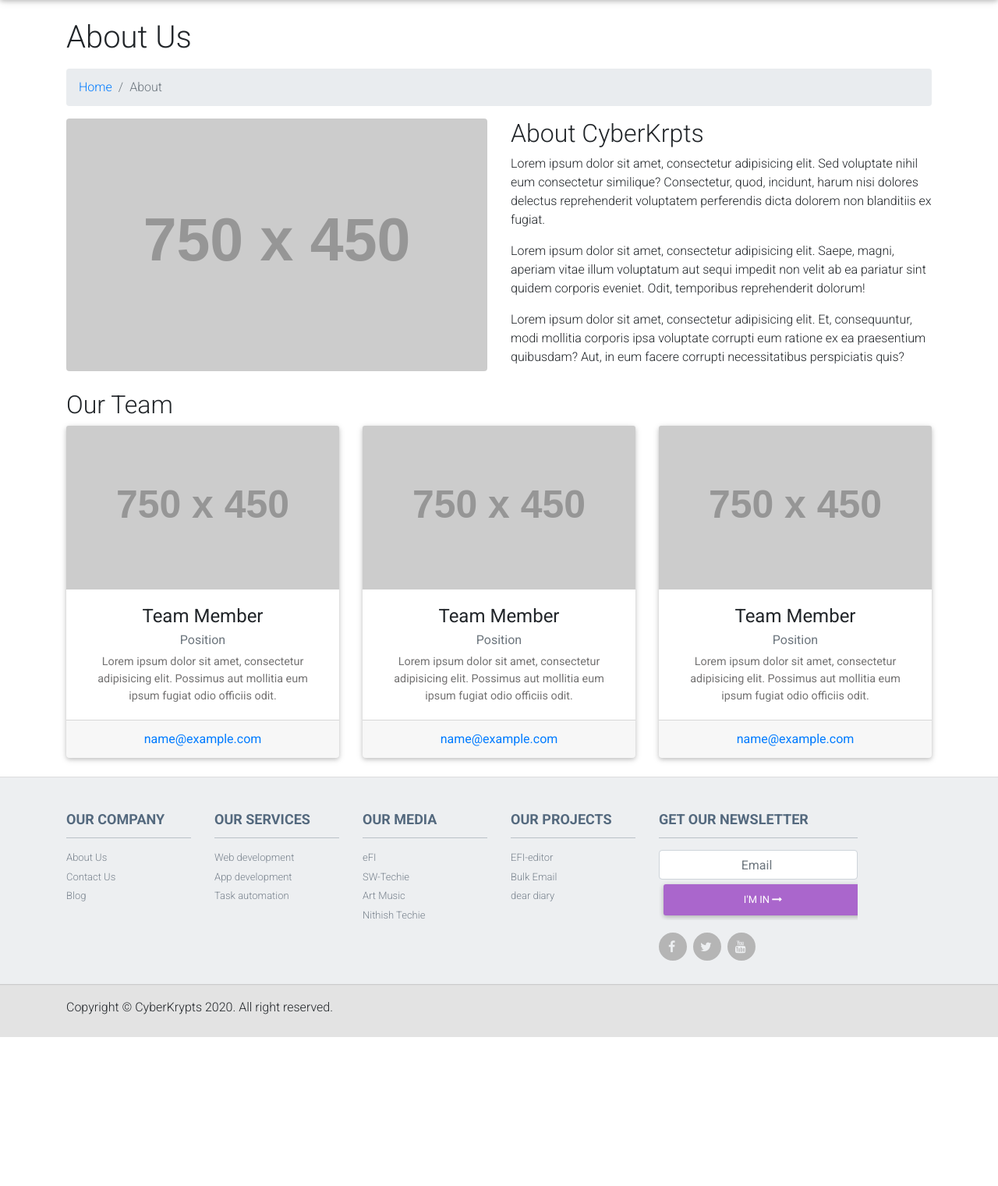
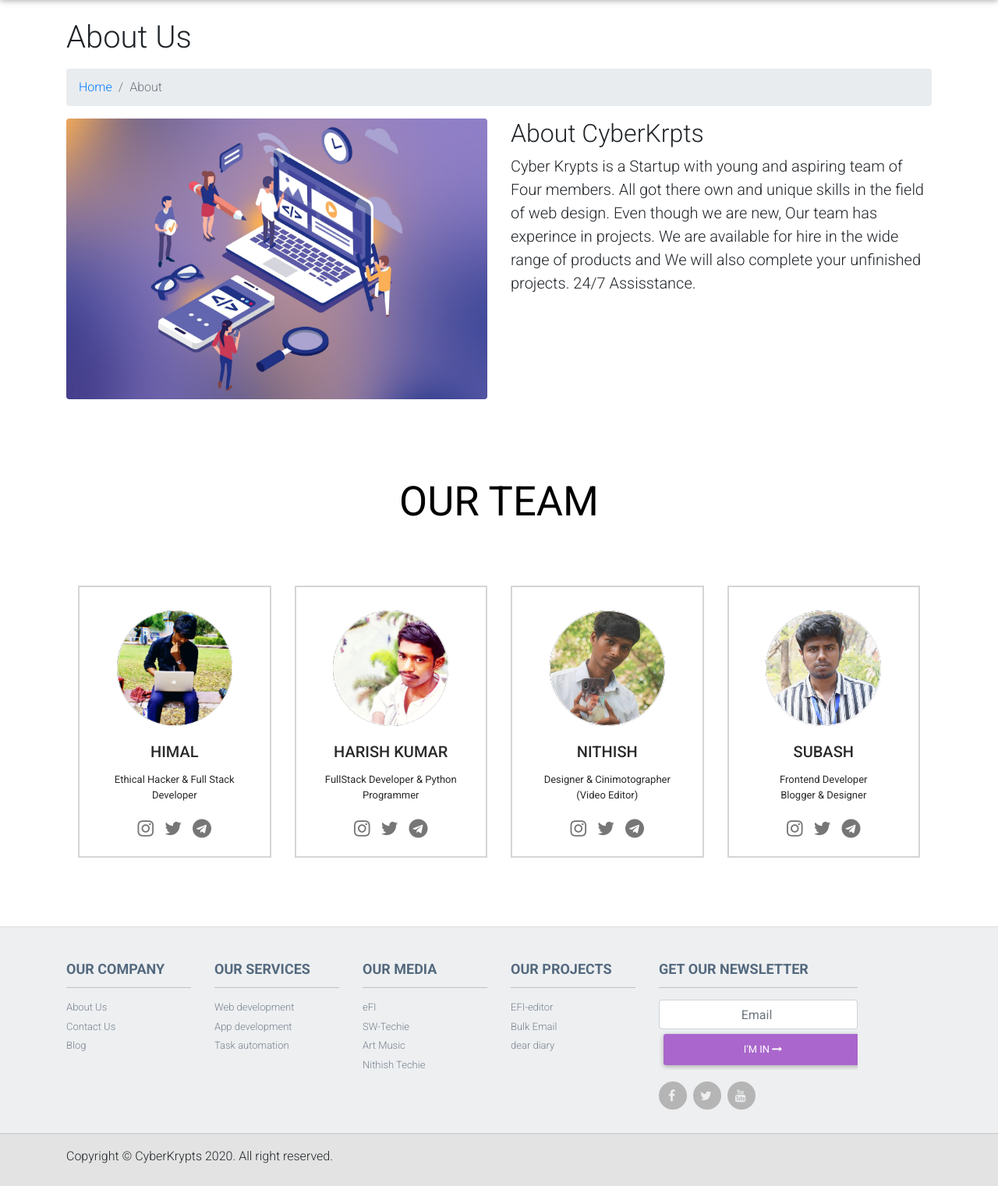
Before and after one commit to thelonewolf123/learnit-backend, a Django app: page /about/ in a window 1280 px wide. Shown: the part 63-1584 px from the top of the page at 78% size. Before the commit the page ends 1393 px from the top, so only its background shows below. Run offline with Django 3.2, Linux system fonts and the light colour scheme; grey boxes labelled with a size stand in for pictures from a placeholder-image service; some libraries are stand-ins or nearby versions.

Commit message:
ready for production

```diff
--- a/learncodex/templates/learnit/about-us.html
+++ b/learncodex/templates/learnit/about-us.html
@@ -2,7 +2,146 @@
 {% load static %}
 
 {% block title %}
-LearnIT | Courses
+About Us | LearnIT
+{% endblock %}
+
+{% block header %}
+<style>
+    .row.heading h2 {
+        color: black;
+        font-size: 52.52px;
+        line-height: 95px;
+        font-weight: 400;
+        text-align: center;
+        margin: 0 0 40px;
+        padding-bottom: 20px;
+        text-transform: uppercase;
+    }
+
+    ul {
+        margin: 0;
+        padding: 0;
+        list-style: none;
+    }
+
+    .heading.heading-icon {
+        display: block;
+    }
+
+    .padding-lg {
+        display: block;
+        padding-top: 60px;
+        padding-bottom: 60px;
+    }
+
+    .practice-area.padding-lg {
+        padding-bottom: 55px;
+        padding-top: 55px;
+    }
+
+    .practice-area .inner {
+        border: 1px solid #999999;
+        text-align: center;
+        margin-bottom: 28px;
+        padding: 40px 25px;
+    }
+
+    .our-webcoderskull .cnt-block:hover {
+        box-shadow: 0px 0px 10px rgba(0, 0, 0, 0.3);
+        border: 0;
+    }
+
+    .practice-area .inner h3 {
+        color: #3c3c3c;
+        font-size: 24px;
+        font-weight: 500;
+        font-family: 'Poppins', sans-serif;
+        padding: 10px 0;
+    }
+
+    .practice-area .inner p {
+        font-size: 14px;
+        line-height: 22px;
+        font-weight: 400;
+    }
+
+    .practice-area .inner img {
+        display: inline-block;
+    }
+
+
+    .our-webcoderskull {
+        /* background: url("http://www.webcoderskull.com/img/right-sider-banner.png") no-repeat center top / cover; */
+
+    }
+
+    .our-webcoderskull .cnt-block {
+        float: left;
+        width: 100%;
+        background: #fff;
+        padding: 30px 20px;
+        text-align: center;
+        border: 2px solid #d5d5d5;
+        margin: 0 0 28px;
+    }
+
+    .our-webcoderskull .cnt-block figure {
+        width: 148px;
+        height: 148px;
+        border-radius: 100%;
+        display: inline-block;
+        margin-bottom: 15px;
+    }
+
+    .our-webcoderskull .cnt-block img {
+        width: 148px;
+        height: 148px;
+        border-radius: 100%;
+    }
+
+    .our-webcoderskull .cnt-block h3 {
+        color: #2a2a2a;
+        font-size: 20px;
+        font-weight: 500;
+        padding: 6px 0;
+        text-transform: uppercase;
+    }
+
+    .our-webcoderskull .cnt-block h3 a {
+        text-decoration: none;
+        color: #2a2a2a;
+    }
+
+    .our-webcoderskull .cnt-block h3 a:hover {
+        color: #337ab7;
+    }
+
+    .our-webcoderskull .cnt-block p {
+        color: #2a2a2a;
+        font-size: 13px;
+        line-height: 20px;
+        font-weight: 400;
+    }
+
+    .our-webcoderskull .cnt-block .follow-us {
+        margin: 20px 0 0;
+    }
+
+    .our-webcoderskull .cnt-block .follow-us li {
+        display: inline-block;
+        width: auto;
+        margin: 0 5px;
+    }
+
+    .our-webcoderskull .cnt-block .follow-us li .fa {
+        font-size: 24px;
+        color: #767676;
+    }
+
+    .our-webcoderskull .cnt-block .follow-us li .fa:hover {
+        color: #025a8e;
+    }
+</style>
 {% endblock %}
 
 {% block content %}
@@ -23,71 +162,97 @@
     <!-- Intro Content -->
     <div class="row">
         <div class="col-lg-6">
-            <img class="img-fluid rounded mb-4" src="http://placehold.it/750x450" alt="">
+            <img class="img-fluid rounded mb-4" src="{% static 'about-page.jpg' %}" alt="">
         </div>
         <div class="col-lg-6">
             <h2>About CyberKrpts</h2>
-            <p>Lorem ipsum dolor sit amet, consectetur adipisicing elit. Sed voluptate nihil eum consectetur similique?
-                Consectetur, quod, incidunt, harum nisi dolores delectus reprehenderit voluptatem perferendis dicta
-                dolorem non blanditiis ex fugiat.</p>
-            <p>Lorem ipsum dolor sit amet, consectetur adipisicing elit. Saepe, magni, aperiam vitae illum voluptatum
-                aut sequi impedit non velit ab ea pariatur sint quidem corporis eveniet. Odit, temporibus reprehenderit
-                dolorum!</p>
-            <p>Lorem ipsum dolor sit amet, consectetur adipisicing elit. Et, consequuntur, modi mollitia corporis ipsa
-                voluptate corrupti eum ratione ex ea praesentium quibusdam? Aut, in eum facere corrupti necessitatibus
-                perspiciatis quis?</p>
+            <p class="lead">Cyber Krypts is a Startup with young and aspiring team of Four members. All got there own
+                and unique skills in the field of web design. Even though we are new, Our team has experince in
+                projects. We are available for hire in the wide range of products and We will also complete your
+                unfinished projects. 24/7 Assisstance. </p>
         </div>
     </div>
     <!-- /.row -->
 
-    <!-- Team Members -->
-    <h2>Our Team</h2>
+    <section class="our-webcoderskull padding-lg">
+        <div class="container">
+            <div class="row heading heading-icon">
+                <h2 class="h2">Our Team</h2>
+            </div>
+            <ul class="row">
+                <li class="col-12 col-md-6 col-lg-3">
+                    <div class="cnt-block equal-hight" style="height: 349px;">
+                        <figure><img src="{% static 'streamer/images/Himal.png' %}" class="img-responsive" alt="">
+                        </figure>
+                        <!-- <figure><img src="http://www.webcoderskull.com/img/team1.png" class="img-responsive" alt=""></figure> -->
+                        <h3><a href="#">Himal</a></h3>
+                        <p>Ethical Hacker &amp; Full Stack Developer</p>
+                        <ul class="follow-us clearfix">
+                            <li><a href="https://www.instagram.com/comming_soon_official/"><i class="fa fa-instagram"
+                                        aria-hidden="true"></i></a></li>
+                            <li><a href="https://twitter.com/himal9626"><i class="fa fa-twitter"
+                                        aria-hidden="true"></i></a></li>
+                            <li><a href="https://t.me/commingsoon9626"><i class="fa fa-telegram"
+                                        aria-hidden="true"></i></a></li>
+                        </ul>
+                    </div>
+                </li>
+                <li class="col-12 col-md-6 col-lg-3">
+                    <div class="cnt-block equal-hight" style="height: 349px;">
+                        <figure><img src="{% static 'streamer/images/harish.png' %}" class="img-responsive" alt="">
+                        </figure>
+                        <!-- <figure><img src="http://www.webcoderskull.com/img/team4.png" class="img-responsive" alt=""></figure> -->
+                        <h3><a href="#">Harish Kumar</a></h3>
+                        <p>FullStack Developer &amp; Python Programmer</p>
+                        <ul class="follow-us clearfix">
+                            <li><a href="https://www.instagram.com/cyberhunter.hk/"><i class="fa fa-instagram"
+                                        aria-hidden="true"></i></a></li>
+                            <li><a href="https://twitter.com/CyberhunterH"><i class="fa fa-twitter"
+                                        aria-hidden="true"></i></a></li>
+                            <li><a href="https://t.me/thelonewolf123"><i class="fa fa-telegram"
+                                        aria-hidden="true"></i></a></li>
+                        </ul>
+                    </div>
+                </li>
 
-    <div class="row">
-        <div class="col-lg-4 mb-4">
-            <div class="card h-100 text-center">
-                <img class="card-img-top" src="http://placehold.it/750x450" alt="">
-                <div class="card-body">
-                    <h4 class="card-title">Team Member</h4>
-                    <h6 class="card-subtitle mb-2 text-muted">Position</h6>
-                    <p class="card-text">Lorem ipsum dolor sit amet, consectetur adipisicing elit. Possimus aut mollitia
-                        eum ipsum fugiat odio officiis odit.</p>
-                </div>
-                <div class="card-footer">
-                    <a href="#">name@example.com</a>
-                </div>
-            </div>
+
+                <li class="col-12 col-md-6 col-lg-3">
+                    <div class="cnt-block equal-hight" style="height: 349px;">
+                        <figure><img src="{% static 'streamer/images/nithish.png' %}" class="img-responsive" alt="">
+                        </figure>
+                        <!-- <figure><img src="http://www.webcoderskull.com/img/team2.png" class="img-responsive" alt=""></figure> -->
+                        <h3><a href="#">Nithish</a></h3>
+                        <p>Designer &amp; Cinimotographer<br>(Video Editor)</p>
+                        <ul class="follow-us clearfix">
+                            <li><a href="https://www.instagram.com/s_nithish_official/"><i class="fa fa-instagram"
+                                        aria-hidden="true"></i></a></li>
+                            <li><a href="https://twitter.com/NITHISH1217"><i class="fa fa-twitter"
+                                        aria-hidden="true"></i></a></li>
+                            <li><a href="https://swhimal.blogspot.com/t.me/Cinemotographer"><i class="fa fa-telegram"
+                                        aria-hidden="true"></i></a></li>
+                        </ul>
+                    </div>
+                </li>
+                <li class="col-12 col-md-6 col-lg-3">
+                    <div class="cnt-block equal-hight" style="height: 349px;">
+                        <figure><img src="{% static 'streamer/images/subash.png' %}" class="img-responsive" alt="">
+                        </figure>
+                        <!-- <figure><img src="http://www.webcoderskull.com/img/team3.png" class="img-responsive" alt=""></figure> -->
+                        <h3><a href="#">Subash</a></h3>
+                        <p>Frontend Developer <br> Blogger &amp; Designer</p>
+                        <ul class="follow-us clearfix">
+                            <li><a href="https://www.instagram.com/hacker_bose/"><i class="fa fa-instagram"
+                                        aria-hidden="true"></i></a></li>
+                            <li><a href="https://twitter.com/SUBASHBOSE1999?s=08"><i class="fa fa-twitter"
+                                        aria-hidden="true"></i></a></li>
+                            <li><a href="#"><i class="fa fa-telegram" aria-hidden="true"></i></a></li>
+                        </ul>
+                    </div>
+                </li>
+
+            </ul>
         </div>
-        <div class="col-lg-4 mb-4">
-            <div class="card h-100 text-center">
-                <img class="card-img-top" src="http://placehold.it/750x450" alt="">
-                <div class="card-body">
-                    <h4 class="card-title">Team Member</h4>
-                    <h6 class="card-subtitle mb-2 text-muted">Position</h6>
-                    <p class="card-text">Lorem ipsum dolor sit amet, consectetur adipisicing elit. Possimus aut mollitia
-                        eum ipsum fugiat odio officiis odit.</p>
-                </div>
-                <div class="card-footer">
-                    <a href="#">name@example.com</a>
-                </div>
-            </div>
-        </div>
-        <div class="col-lg-4 mb-4">
-            <div class="card h-100 text-center">
-                <img class="card-img-top" src="http://placehold.it/750x450" alt="">
-                <div class="card-body">
-                    <h4 class="card-title">Team Member</h4>
-                    <h6 class="card-subtitle mb-2 text-muted">Position</h6>
-                    <p class="card-text">Lorem ipsum dolor sit amet, consectetur adipisicing elit. Possimus aut mollitia
-                        eum ipsum fugiat odio officiis odit.</p>
-                </div>
-                <div class="card-footer">
-                    <a href="#">name@example.com</a>
-                </div>
-            </div>
-        </div>
-    </div>
-    <!-- /.row -->
+    </section>
 
     <!-- Our Customers -->
     <!-- <h2>Our Customers</h2>
--- a/learncodex/templates/learnit/my-courses.html
+++ b/learncodex/templates/learnit/my-courses.html
@@ -23,7 +23,7 @@
 </div>
 <div class="container-fluid">
     <div class="m-4 index-title">
-        <h2 class="text-center">
+        <h2 class="text-center h2">
             Available courses
         </h2>
     </div>
--- a/learncodex/templates/learnit/single-course.html
+++ b/learncodex/templates/learnit/single-course.html
@@ -118,7 +118,7 @@
                                             <!-- Card header -->
                                             <div class="card-header" role="tab" id="headingOne1">
                                                 <a data-toggle="collapse" data-parent="#accordionEx"
-                                                    href="#collapseOne1" aria-expanded="true"
+                                                    href="#collapseOne2" aria-expanded="true"
                                                     aria-controls="collapseOne1">
                                                     <h5 class="mb-0">
                                                         Topics covered in this course
@@ -129,7 +129,7 @@
                                             </div>
 
                                             <!-- Card body -->
-                                            <div id="collapseOne1" class="collapse show" role="tabpanel"
+                                            <div id="collapseOne2" class="collapse show" role="tabpanel"
                                                 aria-labelledby="headingOne1" data-parent="#accordionEx">
                                                 <div class="card-body p-0">
                                                     <ol class="list-group">
```
Also changed, not shown: learncodex/templates/learnit/course-list.html (+9 -3 lines), learncodex/templates/learnit/home.html (+17 -22 lines), blogx/static/streamer/images/Himal.png (added), blogx/static/streamer/images/harish.png (added), blogx/static/streamer/images/nithish.png (added), blogx/static/streamer/images/subash.png (added), static/about-page.jpg (added), static/home-page.png (added).
